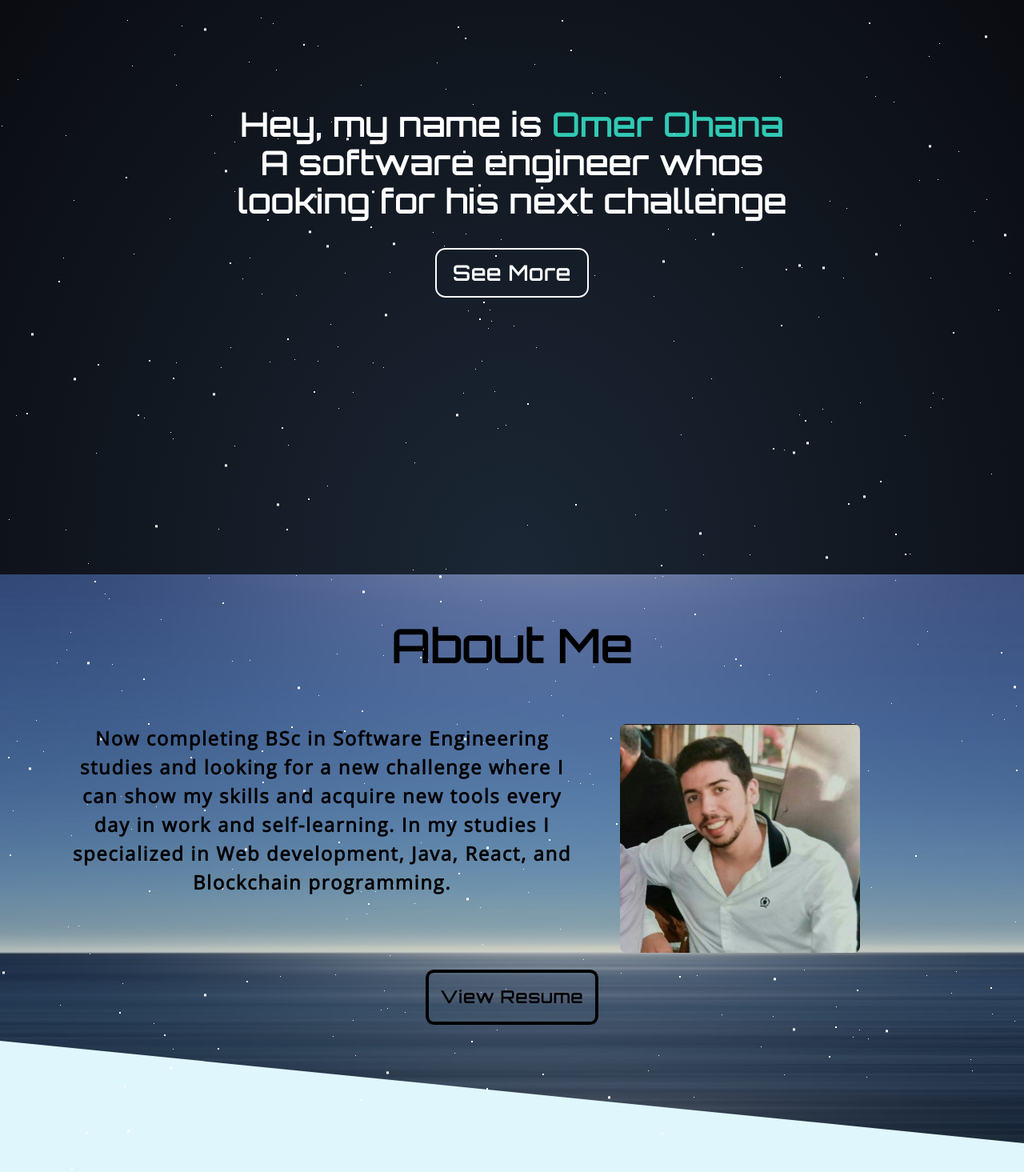
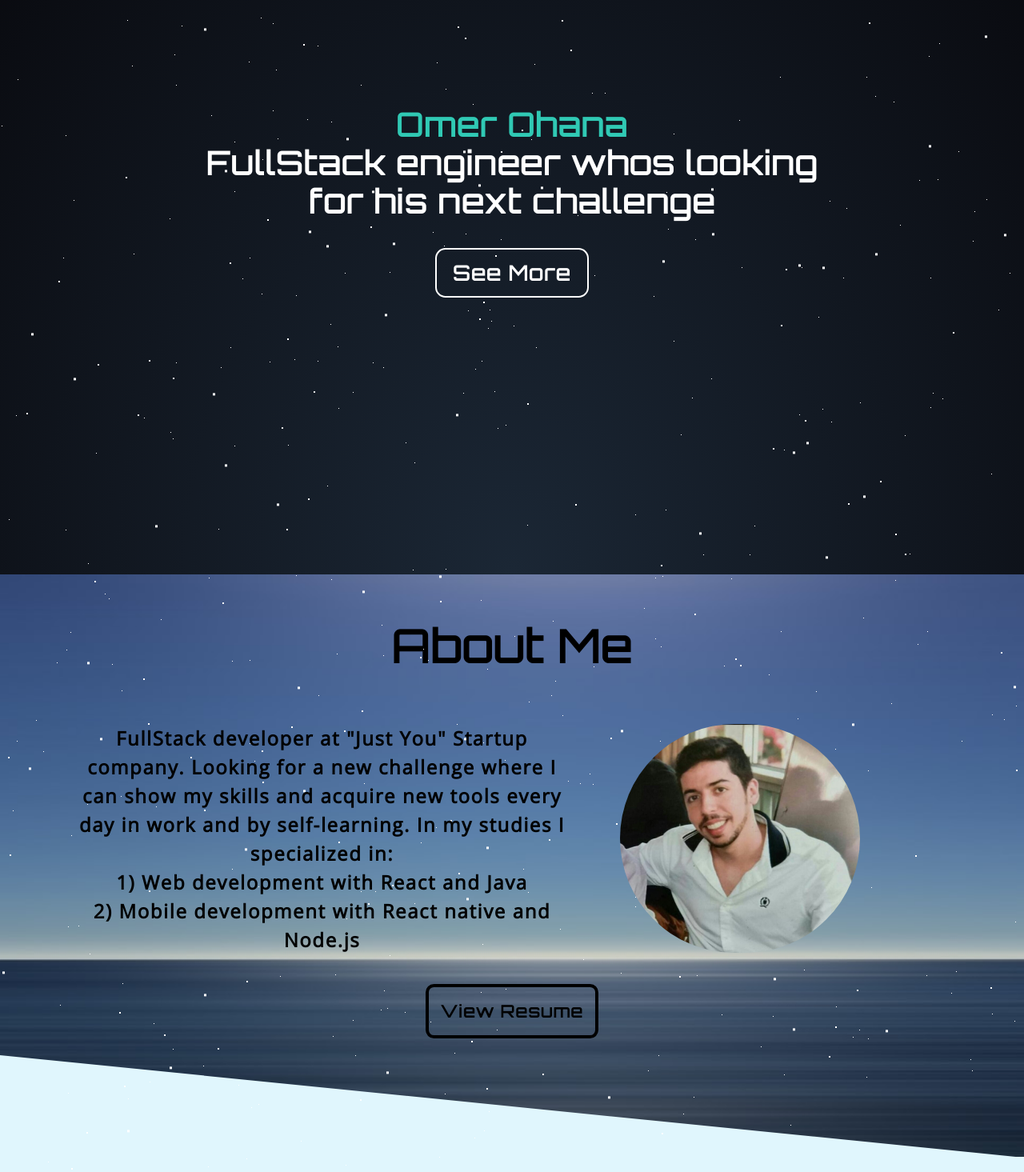
Before and after one commit to OmerOhana/Omer.CV, a React (Create React App) app: page / in a window 1280 px wide. Shown: the part 82-1547 px from the top of the page at 80% size. Built offline with nearby package versions, Linux system fonts and the light colour scheme.

Commit message:
update resume

```diff
--- a/src/components/About/index.css
+++ b/src/components/About/index.css
@@ -1,6 +1,6 @@
 .my-img {
   height: auto;
-  border-radius: 0.5em;
+  border-radius: 10em;
   transition: all 1s cubic-bezier(0.19, 1, 0.22, 1);
 }
 
@@ -17,7 +17,7 @@
 
 .about-wrapper {
   background-image: url('../../assets/wallpaper.jpg');
-  background-position: center center;
+  background-position: center;
   background-repeat: no-repeat;
   background-size: cover;
   background-attachment: fixed;
--- a/src/components/About/index.js
+++ b/src/components/About/index.js
@@ -10,9 +10,12 @@ const About = () => {
         <div className='row'>
           <div className='col-12 col-lg-7 about-text'>
             <p>
-            Now completing BSc in Software Engineering studies and looking
-            for a new challenge where I can show my skills and acquire new tools every day in work and self-learning.
-            In my studies I specialized in Web development, Java, React, and Blockchain programming.
+            FullStack developer at "Just You" Startup company. Looking for a new challenge where I can show my skills and acquire new tools every day in work and by self-learning.
+            In my studies I specialized in:
+            <br/>
+            1) Web development with React and Java
+            <br/>
+            2) Mobile development with React native and Node.js
             </p>
           </div>
           <div className='col-12 col-lg-4'>
@@ -26,7 +29,7 @@ const About = () => {
           <a
             target='_blang'
             className='resumeBtn'
-            href='https://drive.google.com/file/d/12jGSA2ZanC-bqBiy_w5mzn6CTLTmFWpt/view?usp=sharing'
+            href='https://drive.google.com/file/d/1XX6jugV0xMQpyD1aZuysq1XOZDdhWhHf/view?usp=sharing'
           >
             View Resume
           </a>
--- a/src/components/Header/index.js
+++ b/src/components/Header/index.js
@@ -10,10 +10,9 @@ const Header = () => {
       <div className='header-title'>
         <div className='header-text'>
           <h1 className='opening-text'>
-            Hey, my name is{' '}
             <span className='name-text-color'> Omer Ohana</span>
             <br />
-            A software engineer whos looking for his next challenge
+            FullStack engineer whos looking for his next challenge
           </h1>
           <a className='headerBtn' href='#about'>
             See More
```
